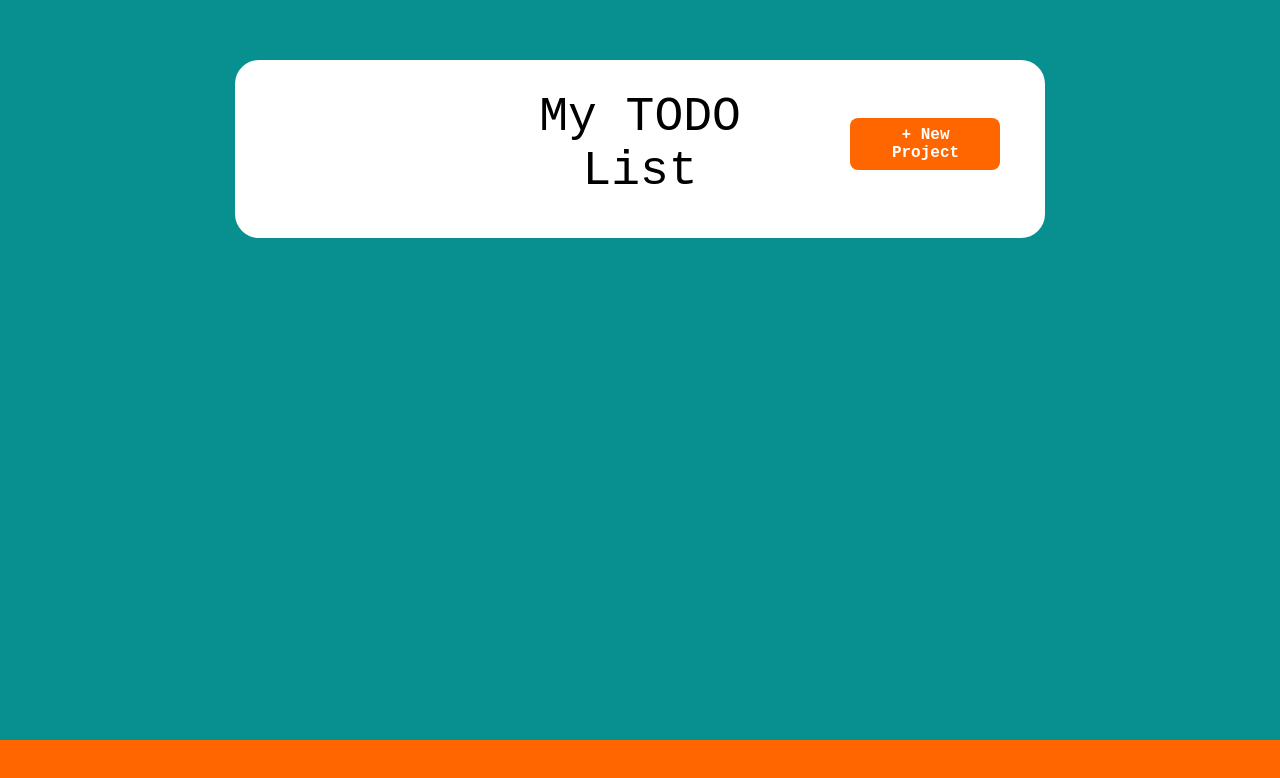
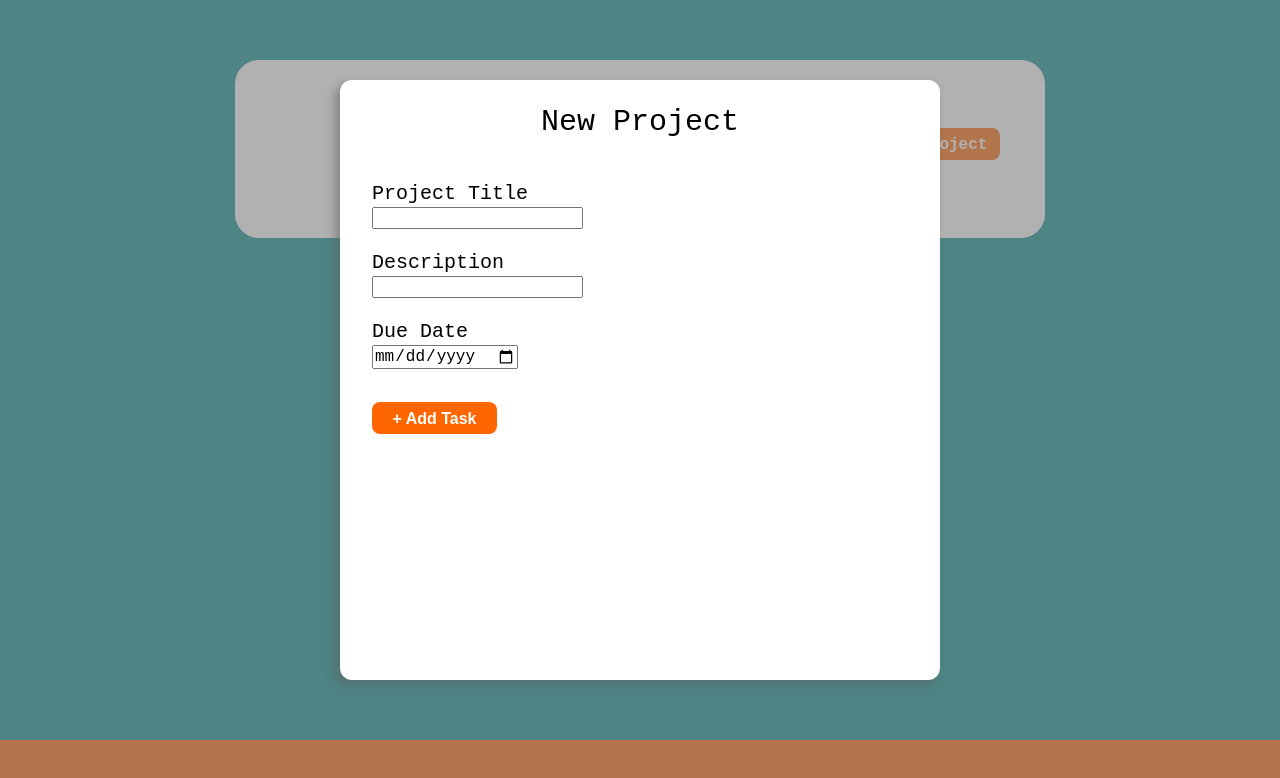
Before and after one commit to chwalsh0722/todo-list, a plain HTML site: page index.html in a window 1280 px wide. Drawn offline with Linux system fonts and the light colour scheme.

Commit message:
Basic layout for popup window nearly complete. Needs section for tasks, and submit/cancel buttons added

```diff
--- a/index.css
+++ b/index.css
@@ -15,9 +15,15 @@ ul {
   font-size: 28px;
 }
 
-input[type=checkbox] {
+input[type=checkbox], input[type=date] {
   cursor: pointer;
 }
+
+input[type=date], input[type=text] {
+  font-size: 16px;
+}
+
+input[type=]
 
 ul input[type=checkbox] {
   width: 20px;
@@ -101,24 +107,30 @@ body {
   text-align: center;
 }
 
+#new-project-button, #popup-form > button.new-task-button {
+  font-size: 16px;
+  padding: 8px;
+  height: 32px;
+  font-weight: bold;
+  border-radius: 8px;
+  border: none;
+  background-color:rgb(255, 102, 0);
+  color: white;
+}
+
+#popup-form > button.new-task-button {
+  width: 125px;
+  margin-left: 20px;
+}
+
 #new-project-button {
+  max-width: 150px;
   grid-column-start: 8;
   grid-column-end: 11;
   grid-row-start: 1;
   grid-row-end: 1;
-  font-size: 16px;
-  max-width: 150px;
-  padding-top: 8px;
-  padding-bottom: 8px;
-  padding-left: 17px;
-  padding-right: 16px;
+  margin-left: 60px;
   align-self: center;
-  font-weight: bold;
-  margin-left: 60px;
-  border-radius: 8px;
-  border: none;
-  background-color:rgb(255, 102, 0);
-  color: white;
 }
 
 #page-body {
@@ -139,3 +151,56 @@ body {
 .project {
   margin-bottom: 20px;
 }
+
+#popup-wrapper {
+  width: 100%;
+  height: 100%; /* set height using javascript */
+  position: absolute;
+  top: 0px;
+  background: rgba(126, 126, 126, 0.6);
+  align-items: center;
+}
+
+#popup {
+  width: 600px;
+  height: 600px;
+  border-radius: 12px;
+  background: white;
+  box-shadow: -5px 5px 10px rgba(92, 92, 92, 0.50);
+  justify-content: center;
+  margin-top: 80px;
+}
+
+#popup-form {
+  height: 100%;
+  margin: 12px;
+  overflow: auto;
+  grid-template-columns: 1fr;
+  grid-template-rows: 60px 250px auto 60px;
+}
+
+#popup-header {
+  justify-content: center;
+  align-items: center;
+  font-size: 30px;
+  grid-row-start: 1;
+  grid-row-end: 1;
+}
+
+.project-field-label {
+  display: block;
+}
+
+#popup-form > ul {
+  margin-top: 24px;
+  grid-row-start: 2;
+  grid-row-end: 2;
+}
+
+ul > li.project-form-item {
+  margin-bottom: 16px;
+}
+
+ul > li > label.project-field-label {
+  margin-left: 0px;
+}
--- a/index.html
+++ b/index.html
@@ -8,9 +8,43 @@
   <link rel="stylesheet" href="./index.css">
 </head>
 <body>
-  <div id="content" class="flex-column"></div>
+  <div id="content" class="flex-column">
+    <div id="popup-wrapper" class="flex-column">
+      <div id="popup" class="flex-column">
+        <form action="#" id="popup-form" class="grid-display">
+          <div id="popup-header" class="flex-row font-andale">New Project</div>
+          <ul class="flex-column">
+            <li class="project-form-item">
+              <label for="project-title" class="project-field-label font-andale">Project Title</label>
+              <input type="text" id="project-title">
+            </li>
+            <li class="project-form-item">
+              <label for="project-description" class="project-field-label font-andale">Description</label>
+              <input type="text" id="project-description">
+            </li>
+            <li class="project-form-item">
+              <label for="project-due-date" class="project-field-label font-andale">Due Date</label>
+              <input type="date">
+            </li>
+          </ul>
+          <button class="new-task-button">+ Add Task</button>
+          <!-- <ul></ul>
+          <ul>Header
+            <li>project title</li>
+            <li>description</li>
+            <li>priority</li>
+            <ul>tasks
+              <li>task1</li>
+              <li>task2</li>
+              <li>task3...</li>
+            </ul>
+          </ul> -->
+        </form>
+      </div>
+    </div>
+  </div>
   <!-- <div class="popup-background"></div> -->
-    <script src="./index.js"></script>
+  <script src="./index.js"></script>
 </body>
 </html>
 
--- a/index.js
+++ b/index.js
@@ -16,6 +16,7 @@ class Project {
     this.dueDate = dueDate;
     this.description = description;
     this.priority = priority;
+    this.tasks = [];
   }
   get title() { return this._title; }
   get dueDate() { return this._description; }
@@ -27,9 +28,6 @@ class Project {
   set description(description) { this._description = description; }
   set priority(priority) { this._priority = priority; }
 }
-
-const project = new Project('my', 'dad', 'is', 'gay');
-console.log(project.description);
 
 function addClasses(element, classes) {
   if (classes[0] === '') {
@@ -74,7 +72,7 @@ function liCreate(id, ...classes) {
   return li;
 }
 
-function formCreate(id, action = "#") {
+function formCreate(id, action = "#", ...classes) {
   const form = document.createElement('form');
   form.id = id;
   form.action = action;
@@ -112,36 +110,6 @@ function vertResize() {
     document.body.style.height = heightBody + (heightChange) + 120 + 'px';
     console.log(document.body.clientHeight + 'px');
   }
-
-
-
-
-  // const endHeight = getCenterPageHeight();
-  // const change = endHeight - startHeight;
-  // document.body.style.height = document.body.clientHeight + change + 'px';
-
-  // const heightContent = document.getElementById('content').clientHeight;
-
-  // document.getElementById('content').justifyContent = initial;
-
-
-
-
-
-
-  // if (heightContent > '100vh') {
-  //   document.getElementById('content').style.justifyContent = initial;
-  // }
-
-  // // Increase body height if (centerPage + footer) > content height.
-  // const heightElems = document.getElementById('center-page').clientHeight + document.getElementById('footer').clientHeight;
-  // const heightContentWrapper = document.getElementById('content').clientHeight;
-  // if (heightElems > heightContentWrapper) {
-  //   // Increase body height by heightContents - content.
-  //   const heightChange = heightElems - heightContentWrapper;
-  //   const heightBody = document.body.clientHeight;
-  //   document.body.style.height = heightBody + heightChange + 'px';
-  // }
 }
 
 function createNewProject() {
@@ -151,7 +119,7 @@ function createNewProject() {
   const projectInputID = "project-" + numProjects + "-input";
   const projectLabelID = "project-" + numProjects + "-label";
   const ul = ulCreate('project');
-  const projectForm = formCreate(projectFormID, '#');
+  const projectForm = formCreate(projectFormID, '#', '');
   const projectInput = inputCreate(projectInputID, 'checkbox');
   const projectLabel = labelCreate(projectLabelID, projectInputID, 'PROJECT');
 
@@ -171,7 +139,7 @@ function createNewTask(taskNum, project) {
   const taskInputID = "task-" + taskNum + "-input";
   const taskLabelID = "task-" + taskNum + "-label";
   const li = liCreate('task-' + taskNum, '');
-  const taskForm = formCreate(taskFormID, '#');
+  const taskForm = formCreate(taskFormID, '#', '');
   const taskInput = inputCreate(taskInputID, 'checkbox');
   const taskLabel = labelCreate(taskLabelID, taskInputID, 'Lorem ipsum dolor sit amet, consectetur adipiscing elit, sed do eiusmod tempor incididunt ut labore et dolore magna aliqua. Non curabitur gravida arcu ac. Dolor purus non enim praesent elementum facilisis. Vitae purus faucibus ornare suspendisse sed. Libero nunc consequat interdum varius sit amet. Nam aliquam sem et tortor consequat id porta nibh. Urna et pharetra pharetra massa massa ultricies. Sollicitudin nibh sit amet commodo nulla facilisi. Imperdiet proin fermentum leo vel orci porta non pulvinar neque. Velit euismod in pellentesque massa placerat duis ultricies lacus sed. Tincidunt praesent semper feugiat nibh.');
 
@@ -192,6 +160,9 @@ const headerText = divCreate('header-text', 'My TODO List', '', '');
 const pageBody = divCreate('page-body', '', 'font-andale');
 const newProjectButton = buttonCreate('new-project-button', createNewProject, '+ New Project', 'font-andale');
 const footer = divCreate('footer', '', '');
+const popupWrapper = divCreate('popup-wrapper');
+const backgroundDim = divCreate('background-dim', '', '');
+const popup = divCreate('popup', '', 'flex-column')
 appendChildren(content, centerPage, footer);
 appendChildren(centerPage, pageHeader, pageBody);
 appendChildren(pageHeader, headerText, newProjectButton);
```
